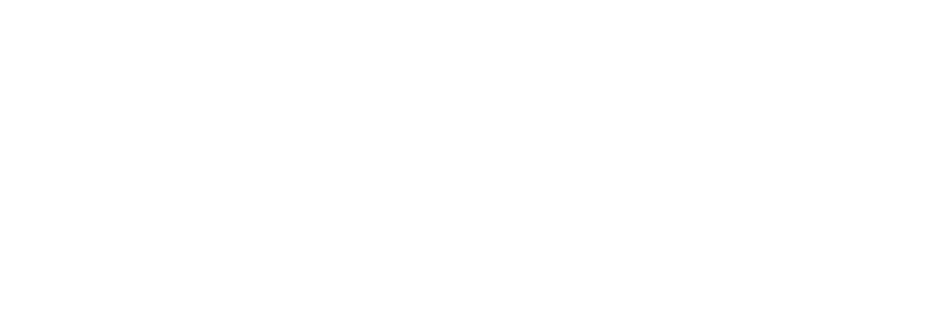
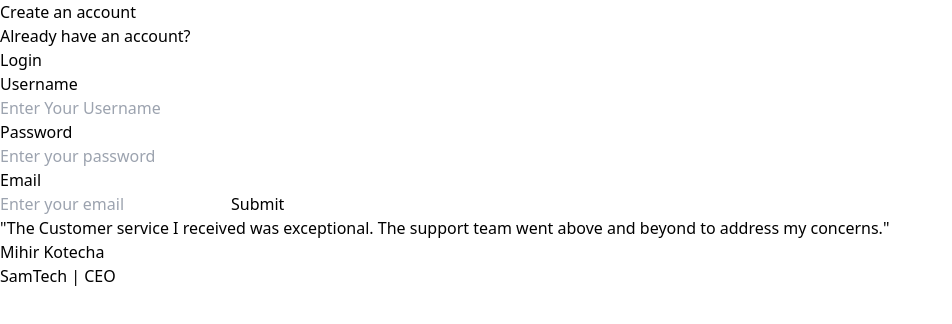
Before and after one commit to MihirKotecha/medium, a React (Vite) app in the folder frontend/: page / in a window 1280 px wide. Before the commit this address had no page. Shown: the top 324 px of the page, without its empty margins (0-952 px from the left). Built offline with nearby package versions, Linux system fonts and the light colour scheme.

Commit message:
Update landing page to sign up

```diff
--- a/frontend/src/App.tsx
+++ b/frontend/src/App.tsx
@@ -15,7 +15,7 @@
       <Provider store={appStore}>
         <BrowserRouter>
           <Routes>
-            <Route path='/signup' element={<Signup />} />
+            <Route path='/' element={<Signup />} />
             <Route path='/signin' element={<Signin />} />
             <Route path='/blogs' element={<Blog />} />
             <Route path='/blog/:id' element={<OpenBlog />} />
```
